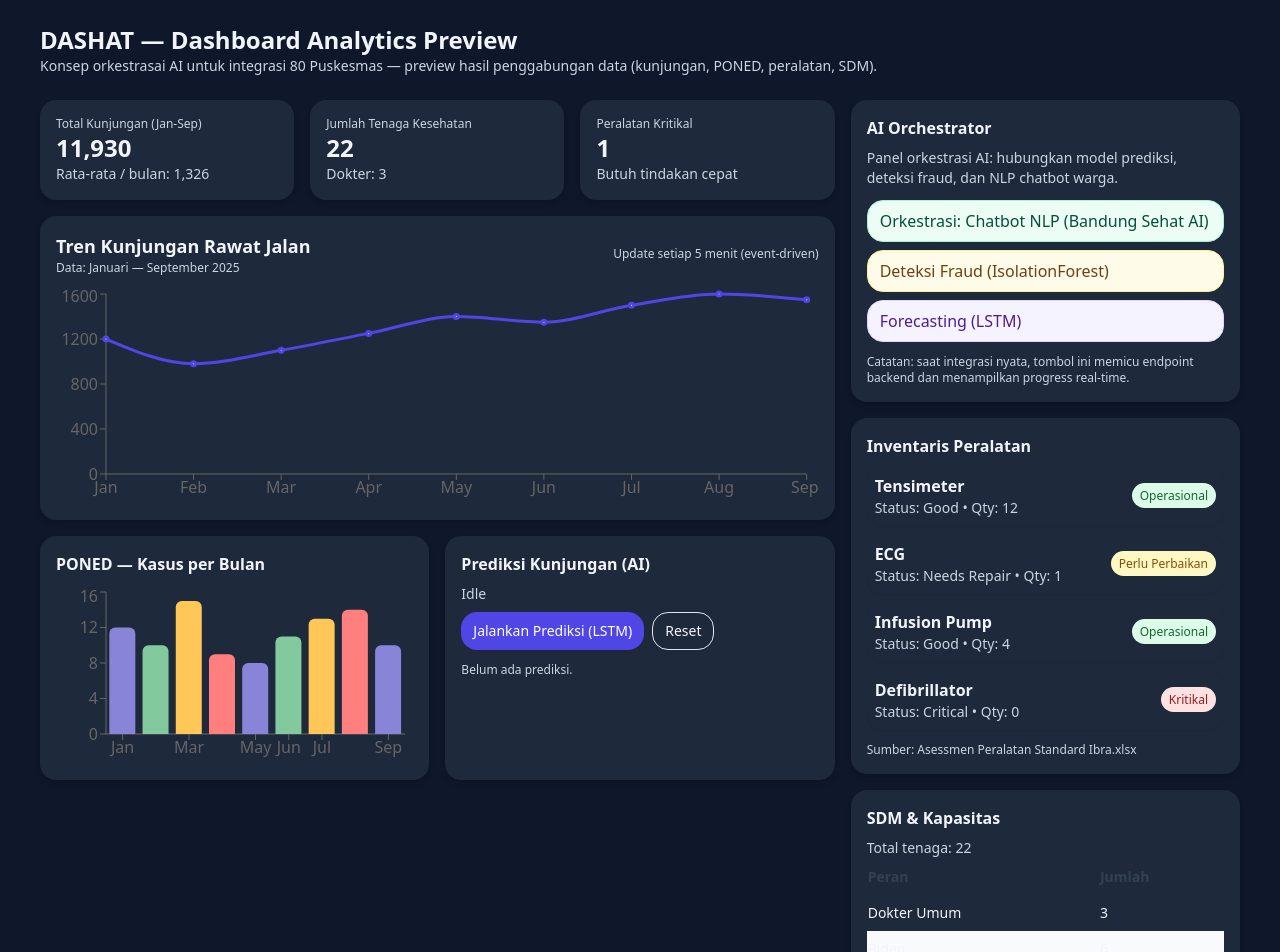
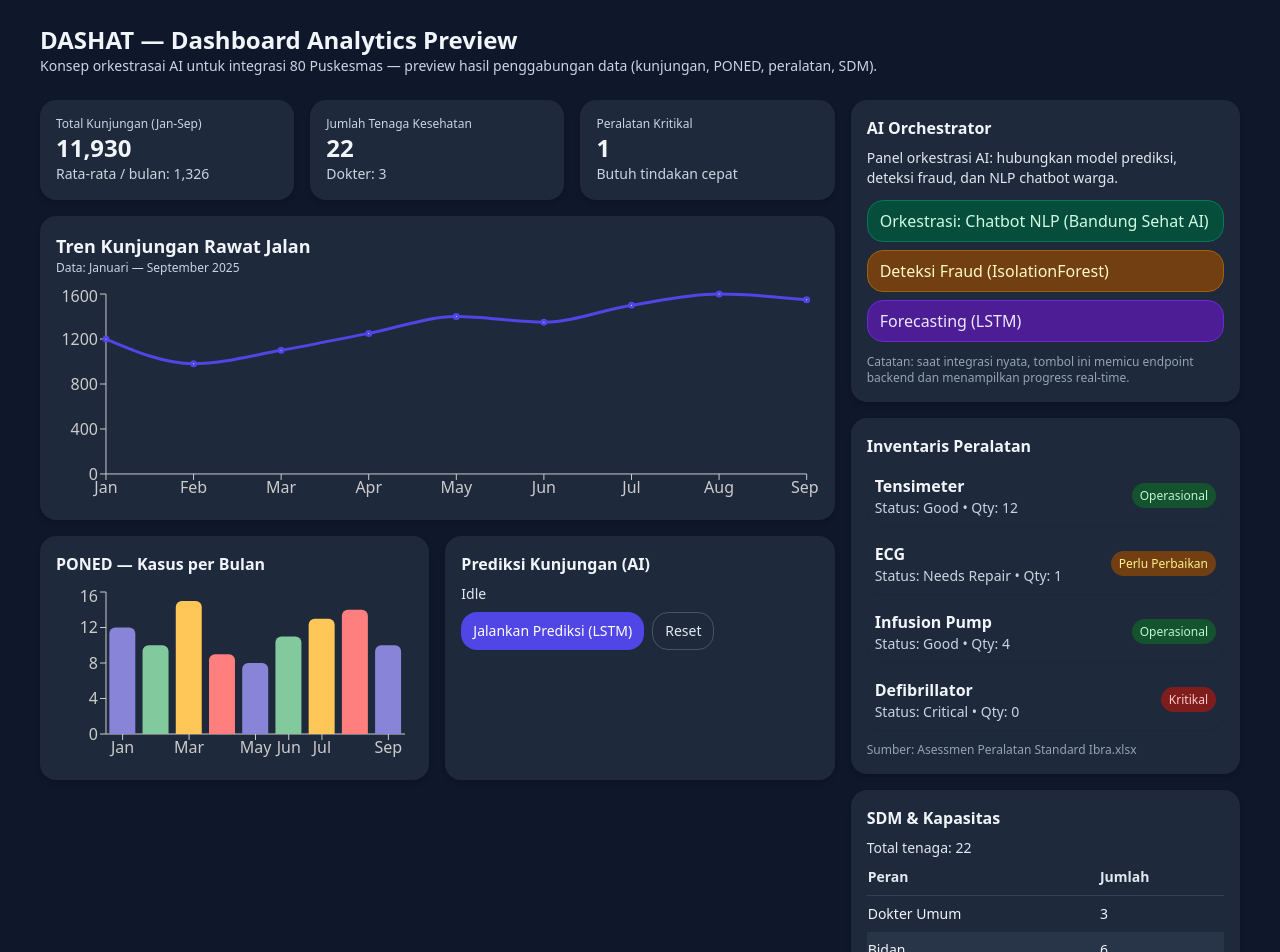
Before and after one commit to fahrimuhlis/dashat-dashboard, a React (Vite) app: page / in a window 1280 px wide. Shown: the top 952 px of the page. Built offline with nearby package versions, Linux system fonts and the light colour scheme.

Commit message:
Apply full dark mode with bright text

```diff
--- a/src/DASHATDashboardPreview.jsx
+++ b/src/DASHATDashboardPreview.jsx
@@ -1,13 +1,4 @@
-import React, { useState, useEffect } from "react";
-// DASHAT Dashboard Preview
-// Single-file React component (JSX) designed for preview in canvas
-// - Uses Tailwind-based layout
-// - Uses recharts for simple charts (assume recharts is available in environment)
-// - Follows visual guidance: varied font sizes, grid layout, 2xl rounded corners, p-2
-// NOTES FOR INTEGRATION:
-// - Replace the `MOCK_*` objects with real parsed data from uploaded files (Excel/PPTX)
-// - Connect AI Orchestrator buttons to real backend endpoints that run models (LSTM, IsolationForest, NLP)
-
+import React, { useState } from "react";
 import {
   LineChart,
   Line,
@@ -24,7 +15,6 @@ import {
 } from "recharts";
 import { motion } from "framer-motion";
 
-// Mock data (temporary) — replace with real data injection
 const MOCK_VISITS = [
   { month: "Jan", visits: 1200 },
   { month: "Feb", visits: 980 },
@@ -66,39 +56,51 @@ const MOCK_STAFF = [
 const COLORS = ["#8884d8", "#82ca9d", "#ffc658", "#ff7f7f"];
 
 export default function DASHATDashboardPreview() {
-  const [visits, setVisits] = useState(MOCK_VISITS);
-  const [poned, setPoned] = useState(MOCK_PONED);
-  const [equipment, setEquipment] = useState(MOCK_EQUIPMENT);
-  const [staff, setStaff] = useState(MOCK_STAFF);
+  const [visits] = useState(MOCK_VISITS);
+  const [poned] = useState(MOCK_PONED);
+  const [equipment] = useState(MOCK_EQUIPMENT);
+  const [staff] = useState(MOCK_STAFF);
   const [aiStatus, setAiStatus] = useState({ running: false, message: "Idle" });
   const [predictions, setPredictions] = useState(null);
 
-  // Placeholder: simulate AI prediction
   function runAIPrediction() {
     setAiStatus({ running: true, message: "Menjalankan model prediksi (LSTM)..." });
-    // Simulate async model run
     setTimeout(() => {
-      const preds = visits.map((v, i) => ({ month: v.month, predicted: Math.round(v.visits * (1 + (Math.sin(i) * 0.07 + 0.05))) }));
+      const preds = visits.map((v, i) => ({
+        month: v.month,
+        predicted: Math.round(v.visits * (1 + (Math.sin(i) * 0.07 + 0.05))),
+      }));
       setPredictions(preds);
-      setAiStatus({ running: false, message: "Selesai: prediksi kunjungan 3 bulan ke depan tersedia." });
+      setAiStatus({
+        running: false,
+        message: "Selesai: prediksi kunjungan 3 bulan ke depan tersedia.",
+      });
     }, 1200);
   }
 
-  // Simple KPI calculations (example)
   const totalVisits = visits.reduce((s, r) => s + r.visits, 0);
   const avgMonthly = Math.round(totalVisits / visits.length);
   const staffCount = staff.reduce((s, r) => s + r.count, 0);
-  const equipmentCritical = equipment.filter((e) => e.status.toLowerCase().includes("critical") || e.qty === 0).length;
+  const equipmentCritical = equipment.filter(
+    (e) => e.status.toLowerCase().includes("critical") || e.qty === 0
+  ).length;
 
-  // Visualization components
   const VisitsLine = () => (
     <ResponsiveContainer width="100%" height={220}>
       <LineChart data={visits} margin={{ top: 10, right: 12, left: -10, bottom: 0 }}>
-        <XAxis dataKey="month" />
-        <YAxis />
-        <Tooltip />
+        <XAxis dataKey="month" stroke="#ccc" />
+        <YAxis stroke="#ccc" />
+        <Tooltip contentStyle={{ backgroundColor: "#1e293b", color: "#f1f5f9" }} />
         <Line type="monotone" dataKey="visits" stroke="#4f46e5" strokeWidth={3} dot={{ r: 2 }} />
-        {predictions && <Line type="monotone" dataKey="predicted" data={predictions} stroke="#ef4444" strokeDasharray="4 4" />}
+        {predictions && (
+          <Line
+            type="monotone"
+            dataKey="predicted"
+            data={predictions}
+            stroke="#ef4444"
+            strokeDasharray="4 4"
+          />
+        )}
       </LineChart>
     </ResponsiveContainer>
   );
@@ -106,9 +108,9 @@ export default function DASHATDashboardPreview() {
   const PonedBar = () => (
     <ResponsiveContainer width="100%" height={180}>
       <BarChart data={poned} margin={{ top: 8, right: 8, left: -10, bottom: 0 }}>
-        <XAxis dataKey="month" />
-        <YAxis />
-        <Tooltip />
+        <XAxis dataKey="month" stroke="#ccc" />
+        <YAxis stroke="#ccc" />
+        <Tooltip contentStyle={{ backgroundColor: "#1e293b", color: "#f1f5f9" }} />
         <Bar dataKey="cases" radius={[6, 6, 0, 0]}>
           {poned.map((entry, index) => (
             <Cell key={`cell-${index}`} fill={COLORS[index % COLORS.length]} />
@@ -121,18 +123,20 @@ export default function DASHATDashboardPreview() {
   const EquipmentList = () => (
     <div className="space-y-2">
       {equipment.map((eq, idx) => (
-        <div key={idx} className="flex justify-between items-center p-2 bg-slate-800 rounded-2xl shadow-sm">
+        <div key={idx} className="flex justify-between items-center p-2 bg-slate-800 rounded-2xl shadow-sm text-slate-100">
           <div>
             <div className="font-semibold">{eq.name}</div>
-            <div className="text-sm text-slate-300">Status: {eq.status} • Qty: {eq.qty}</div>
+            <div className="text-sm text-slate-300">
+              Status: {eq.status} • Qty: {eq.qty}
+            </div>
           </div>
           <div className="text-xs font-medium text-right">
             {eq.status === "Good" ? (
-              <span className="px-2 py-1 rounded-full bg-green-100 text-green-800">Operasional</span>
+              <span className="px-2 py-1 rounded-full bg-green-900 text-green-200">Operasional</span>
             ) : eq.status === "Needs Repair" ? (
-              <span className="px-2 py-1 rounded-full bg-yellow-100 text-yellow-800">Perlu Perbaikan</span>
+              <span className="px-2 py-1 rounded-full bg-yellow-900 text-yellow-200">Perlu Perbaikan</span>
             ) : (
-              <span className="px-2 py-1 rounded-full bg-red-100 text-red-800">Kritikal</span>
+              <span className="px-2 py-1 rounded-full bg-red-900 text-red-200">Kritikal</span>
             )}
           </div>
         </div>
@@ -141,16 +145,16 @@ export default function DASHATDashboardPreview() {
   );
 
   const StaffTable = () => (
-    <table className="min-w-full text-sm">
+    <table className="min-w-full text-sm text-slate-100">
       <thead>
-        <tr className="text-left text-slate-700">
+        <tr className="text-left text-slate-200 border-b border-slate-700">
           <th className="pb-2">Peran</th>
           <th className="pb-2">Jumlah</th>
         </tr>
       </thead>
       <tbody>
         {staff.map((s, i) => (
-          <tr key={i} className="odd:bg-slate-800 even:bg-slate-50">
+          <tr key={i} className="odd:bg-slate-800 even:bg-slate-700/50">
             <td className="py-2">{s.role}</td>
             <td className="py-2">{s.count}</td>
           </tr>
@@ -163,25 +167,31 @@ export default function DASHATDashboardPreview() {
     <div className="p-6 bg-slate-900 min-h-screen text-slate-100">
       <div className="max-w-[1200px] mx-auto">
         <header className="mb-6">
-          <h1 className="text-2xl font-bold">DASHAT — Dashboard Analytics Preview</h1>
-          <p className="text-sm text-slate-300">Konsep orkestrasai AI untuk integrasi 80 Puskesmas — preview hasil penggabungan data (kunjungan, PONED, peralatan, SDM).</p>
+          <h1 className="text-2xl font-bold text-slate-100">
+            DASHAT — Dashboard Analytics Preview
+          </h1>
+          <p className="text-sm text-slate-300">
+            Konsep orkestrasai AI untuk integrasi 80 Puskesmas — preview hasil penggabungan data
+            (kunjungan, PONED, peralatan, SDM).
+          </p>
         </header>
 
         <div className="grid grid-cols-12 gap-4">
-          {/* LEFT: KPI & Charts */}
           <section className="col-span-8">
             <motion.div initial={{ opacity: 0, y: 6 }} animate={{ opacity: 1, y: 0 }} className="grid grid-cols-3 gap-4 mb-4">
-              <div className="col-span-1 bg-slate-800 p-4 rounded-2xl shadow-md">
+              <div className="bg-slate-800 p-4 rounded-2xl shadow-md">
                 <div className="text-xs text-slate-300">Total Kunjungan (Jan-Sep)</div>
                 <div className="text-2xl font-semibold">{totalVisits.toLocaleString()}</div>
                 <div className="text-sm text-slate-300">Rata-rata / bulan: {avgMonthly.toLocaleString()}</div>
               </div>
-              <div className="col-span-1 bg-slate-800 p-4 rounded-2xl shadow-md">
+              <div className="bg-slate-800 p-4 rounded-2xl shadow-md">
                 <div className="text-xs text-slate-300">Jumlah Tenaga Kesehatan</div>
                 <div className="text-2xl font-semibold">{staffCount}</div>
-                <div className="text-sm text-slate-300">Dokter: {staff.find(s=>s.role.includes('Dokter'))?.count ?? 0}</div>
+                <div className="text-sm text-slate-300">
+                  Dokter: {staff.find((s) => s.role.includes("Dokter"))?.count ?? 0}
+                </div>
               </div>
-              <div className="col-span-1 bg-slate-800 p-4 rounded-2xl shadow-md">
+              <div className="bg-slate-800 p-4 rounded-2xl shadow-md">
                 <div className="text-xs text-slate-300">Peralatan Kritikal</div>
                 <div className="text-2xl font-semibold">{equipmentCritical}</div>
                 <div className="text-sm text-slate-300">Butuh tindakan cepat</div>
@@ -189,90 +199,109 @@ export default function DASHATDashboardPreview() {
             </motion.div>
 
             <div className="bg-slate-800 p-4 rounded-2xl shadow-md mb-4">
-              <div className="flex items-center justify-between mb-2">
-                <div>
-                  <h3 className="text-lg font-semibold">Tren Kunjungan Rawat Jalan</h3>
-                  <div className="text-xs text-slate-300">Data: Januari — September 2025</div>
-                </div>
-                <div className="text-xs text-slate-300">Update setiap 5 menit (event-driven)</div>
-              </div>
+              <h3 className="text-lg font-semibold text-slate-100">Tren Kunjungan Rawat Jalan</h3>
+              <div className="text-xs text-slate-300 mb-2">Data: Januari — September 2025</div>
               <VisitsLine />
             </div>
 
             <div className="grid grid-cols-2 gap-4">
               <div className="bg-slate-800 p-4 rounded-2xl shadow-md">
-                <h4 className="font-semibold mb-2">PONED — Kasus per Bulan</h4>
+                <h4 className="font-semibold text-slate-100 mb-2">PONED — Kasus per Bulan</h4>
                 <PonedBar />
               </div>
 
               <div className="bg-slate-800 p-4 rounded-2xl shadow-md">
-                <h4 className="font-semibold mb-2">Prediksi Kunjungan (AI)</h4>
-                <div className="text-sm text-slate-300 mb-2">{aiStatus.message}</div>
+                <h4 className="font-semibold text-slate-100 mb-2">Prediksi Kunjungan (AI)</h4>
+                <div className="text-sm text-slate-200 mb-2">{aiStatus.message}</div>
                 <div className="flex gap-2">
-                  <button onClick={runAIPrediction} disabled={aiStatus.running} className="px-3 py-2 rounded-2xl bg-indigo-600 text-white text-sm shadow-sm">
+                  <button
+                    onClick={runAIPrediction}
+                    disabled={aiStatus.running}
+                    className="px-3 py-2 rounded-2xl bg-indigo-600 text-white text-sm shadow-sm"
+                  >
                     {aiStatus.running ? "Menjalankan..." : "Jalankan Prediksi (LSTM)"}
                   </button>
-                  <button onClick={()=>{setPredictions(null); setAiStatus({running:false,message:'Idle'})}} className="px-3 py-2 rounded-2xl border border-slate-200 text-sm">
+                  <button
+                    onClick={() => {
+                      setPredictions(null);
+                      setAiStatus({ running: false, message: "Idle" });
+                    }}
+                    className="px-3 py-2 rounded-2xl border border-slate-600 text-sm text-slate-200"
+                  >
                     Reset
                   </button>
                 </div>
-                {predictions ? (
-                  <div className="mt-3 text-xs text-slate-700">
-                    Contoh: Prediksi 3 bulan ke depan ditambahkan sebagai garis putus-putus pada grafik kunjungan.
-                  </div>
-                ) : (
-                  <div className="mt-3 text-xs text-slate-300">Belum ada prediksi.</div>
-                )}
+              </div>
+            </div>
+          </section>
+
+          <aside className="col-span-4 space-y-4">
+            <div className="bg-slate-800 p-4 rounded-2xl shadow-md">
+              <h4 className="font-semibold text-slate-100 mb-2">AI Orchestrator</h4>
+              <div className="text-sm text-slate-200 mb-3">
+                Panel orkestrasi AI: hubungkan model prediksi, deteksi fraud, dan NLP chatbot warga.
+              </div>
+              <div className="space-y-2">
+                <button className="w-full text-left px-3 py-2 rounded-2xl bg-emerald-900 text-emerald-100 border border-emerald-700">
+                  Orkestrasi: Chatbot NLP (Bandung Sehat AI)
+                </button>
+                <button className="w-full text-left px-3 py-2 rounded-2xl bg-yellow-900 text-yellow-100 border border-yellow-700">
+                  Deteksi Fraud (IsolationForest)
+                </button>
+                <button className="w-full text-left px-3 py-2 rounded-2xl bg-violet-900 text-violet-100 border border-violet-700">
+                  Forecasting (LSTM)
+                </button>
+              </div>
+              <div className="mt-3 text-xs text-slate-400">
+                Catatan: saat integrasi nyata, tombol ini memicu endpoint backend dan menampilkan progress real-time.
               </div>
             </div>
 
-          </section>
-
-          {/* RIGHT: Side Panels */}
-          <aside className="col-span-4">
-            <div className="bg-slate-800 p-4 rounded-2xl shadow-md mb-4">
-              <h4 className="font-semibold mb-2">AI Orchestrator</h4>
-              <div className="text-sm text-slate-300 mb-3">Panel orkestrasi AI: hubungkan model prediksi, deteksi fraud, dan NLP chatbot warga.</div>
-             <div className="space-y-2">
-                <button className="w-full text-left px-3 py-2 rounded-2xl bg-emerald-50 border border-emerald-200 text-emerald-900 font-medium">Orkestrasi: Chatbot NLP (Bandung Sehat AI)</button>
-                <button className="w-full text-left px-3 py-2 rounded-2xl bg-yellow-50 border border-yellow-200 text-yellow-900 font-medium">Deteksi Fraud (IsolationForest)</button>
-                <button className="w-full text-left px-3 py-2 rounded-2xl bg-violet-50 border border-violet-200 text-violet-900 font-medium">Forecasting (LSTM)</button>
-            </div>
-
-              <div className="mt-3 text-xs text-slate-300">Catatan: saat integrasi nyata, tombol ini memicu endpoint backend dan menampilkan progress real-time.</div>
-            </div>
-
-            <div className="bg-slate-800 p-4 rounded-2xl shadow-md mb-4">
-              <h4 className="font-semibold mb-2">Inventaris Peralatan</h4>
+            <div className="bg-slate-800 p-4 rounded-2xl shadow-md">
+              <h4 className="font-semibold text-slate-100 mb-2">Inventaris Peralatan</h4>
               <EquipmentList />
-              <div className="mt-3 text-xs text-slate-300">Sumber: Asessmen Peralatan Standard Ibra.xlsx</div>
+              <div className="mt-3 text-xs text-slate-400">
+                Sumber: Asessmen Peralatan Standard Ibra.xlsx
+              </div>
             </div>
 
             <div className="bg-slate-800 p-4 rounded-2xl shadow-md">
-              <h4 className="font-semibold mb-2">SDM & Kapasitas</h4>
-              <div className="text-sm text-slate-300 mb-2">Total tenaga: {staffCount}</div>
+              <h4 className="font-semibold text-slate-100 mb-2">SDM & Kapasitas</h4>
+              <div className="text-sm text-slate-200 mb-2">Total tenaga: {staffCount}</div>
               <div className="overflow-auto max-h-48">
                 <StaffTable />
               </div>
-              <div className="mt-2 text-xs text-slate-300">Sumber: Daftar_isian_new.xlsx</div>
+              <div className="mt-2 text-xs text-slate-400">Sumber: Daftar_isian_new.xlsx</div>
             </div>
           </aside>
         </div>
 
         <footer className="mt-6 grid grid-cols-3 gap-4">
           <div className="bg-slate-800 p-4 rounded-2xl shadow-md col-span-2">
-           <h4 className="font-semibold mb-2 text-slate-100">Rekomendasi & Roadmap (Ringkas)</h4>
-              <ul className="list-disc pl-5 text-sm text-slate-200 space-y-1">
-              <li>Segera tindaklanjuti peralatan kritikal (Defibrillator & ECG) — tambahkan ke procurement Q1 2026.</li>
-              <li>Jalankan pilot Puskesmas 24 jam (Ibrahim Adji) dengan model kapasitasi dan renegosiasi BPJS.</li>
-              <li>Integrasi FHIR & VClaim: prioritaskan MoU dengan Kemenkes/BPJS untuk akses API.</li>
-              <li>Implementasi AI Orchestrator bertahap: mulai dari anomaly detection klaim, lalu outbreak forecasting.</li>
+            <h4 className="font-semibold text-slate-100 mb-2">
+              Rekomendasi & Roadmap (Ringkas)
+            </h4>
+            <ul className="list-disc pl-5 text-sm text-slate-200 space-y-1">
+              <li>
+                Segera tindaklanjuti peralatan kritikal (Defibrillator & ECG) — tambahkan ke procurement Q1 2026.
+              </li>
+              <li>
+                Jalankan pilot Puskesmas 24 jam (Ibrahim Adji) dengan model kapasitasi dan renegosiasi BPJS.
+              </li>
+              <li>
+                Integrasi FHIR & VClaim: prioritaskan MoU dengan Kemenkes/BPJS untuk akses API.
+              </li>
+              <li>
+                Implementasi AI Orchestrator bertahap: mulai dari anomaly detection klaim, lalu outbreak forecasting.
+              </li>
             </ul>
           </div>
 
           <div className="bg-slate-800 p-4 rounded-2xl shadow-md">
-            <h4 className="font-semibold mb-2">Metadata</h4>
-            <div className="text-xs text-slate-300">Data digabung dari: 6 file (PPTX, XLSX). Preview ini menampilkan ringkasan yang dapat di-link ke DASHAT production.</div>
+            <h4 className="font-semibold text-slate-100 mb-2">Metadata</h4>
+            <div className="text-xs text-slate-300">
+              Data digabung dari: 6 file (PPTX, XLSX). Preview ini menampilkan ringkasan yang dapat di-link ke DASHAT production.
+            </div>
           </div>
         </footer>
       </div>
```
